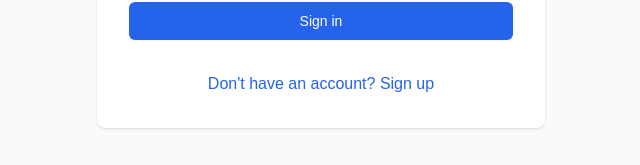
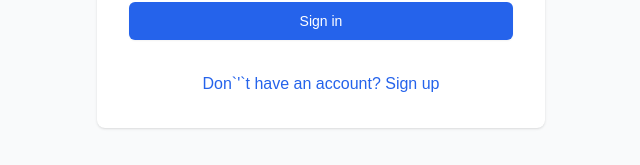
Before and after one commit to karthxk07/grievance-portal, a Next.js app: page /login in a window 1280 px wide. Shown: the part 457-622 px from the top of the page, without its empty margins (319-959 px from the left). Built offline with nearby package versions, Linux system fonts and the light colour scheme; no server answers.

Commit message:
Linting fix

```diff
--- a/src/app/login/page.tsx
+++ b/src/app/login/page.tsx
@@ -87,7 +87,7 @@ export default function LoginPage() {
               href="/register"
               className="text-blue-600 hover:text-blue-500"
             >
-              Don't have an account? Sign up
+              Don`&#39;`t have an account? Sign up
             </Link>
           </div>
         </div>
--- a/src/components/auth/SignOutButton.tsx
+++ b/src/components/auth/SignOutButton.tsx
@@ -4,7 +4,6 @@ import { useState } from "react";
 import { useRouter } from "next/navigation";
 import { auth } from "@/lib/firebase/config";
 import { signOut } from "firebase/auth";
-import LoadingOverlay from "../LoadingOverlay";
 
 export default function SignOutButton() {
   const [isLoading, setIsLoading] = useState(false);
```
Also changed, not shown: .eslintrc.json.
